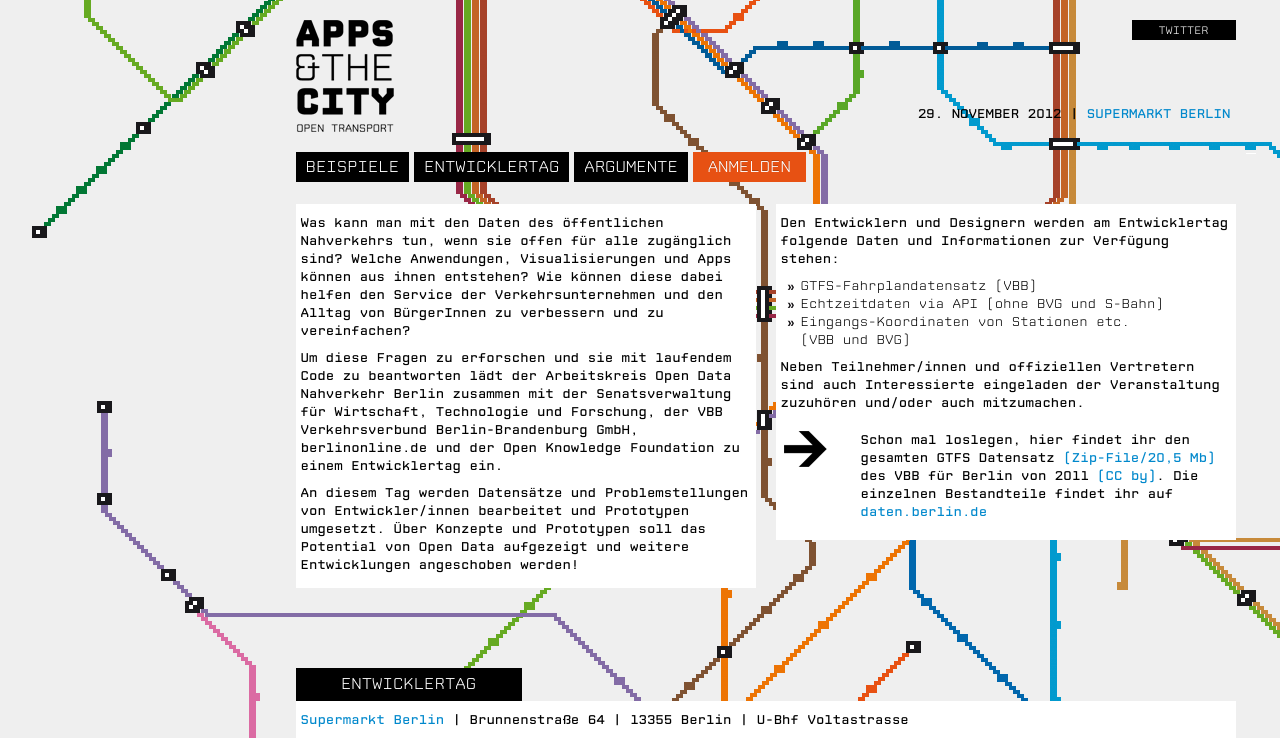
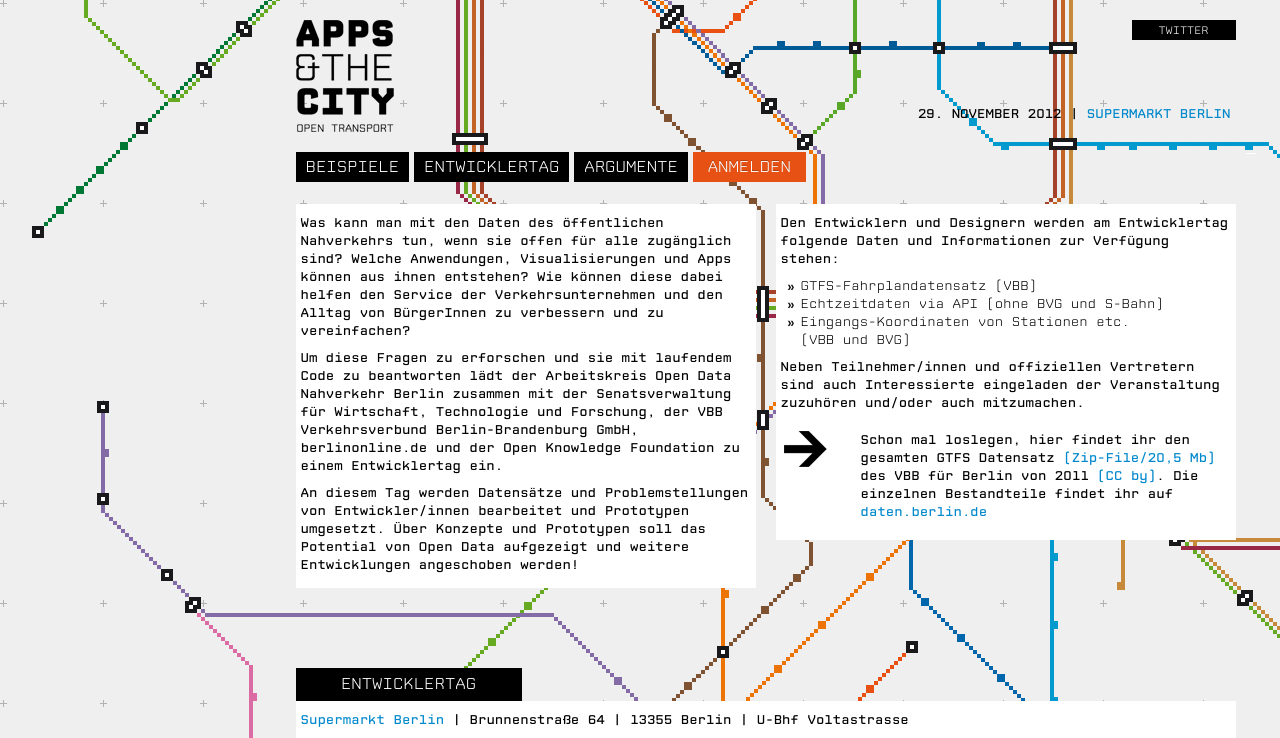
Before and after one commit to okfde/berlin.appsandthecity, a Jekyll site: the page built from index.html, in a window 1280 px wide. Shown: the top 738 px of the page. Built offline with Jekyll 4.4.1, drawn with Linux system fonts in a browser that asks for light colours; nearby versions of some CDN libraries; Markdown is read by kramdown in place of the engine named in the settings; grey boxes are pictures that could not be loaded.

Commit message:
Updated css/style.css

```diff
--- a/css/style.css
+++ b/css/style.css
@@ -65,7 +65,7 @@
 
 
 body {
-  background: #efefef url(../img/background2.png) repeat;
+  background: #efefef url(../img/kreuz-muster_100x100.png) repeat;
   font-family: 'CPMono_v07Light', sans-serif;
   color: #000;
 }
```
